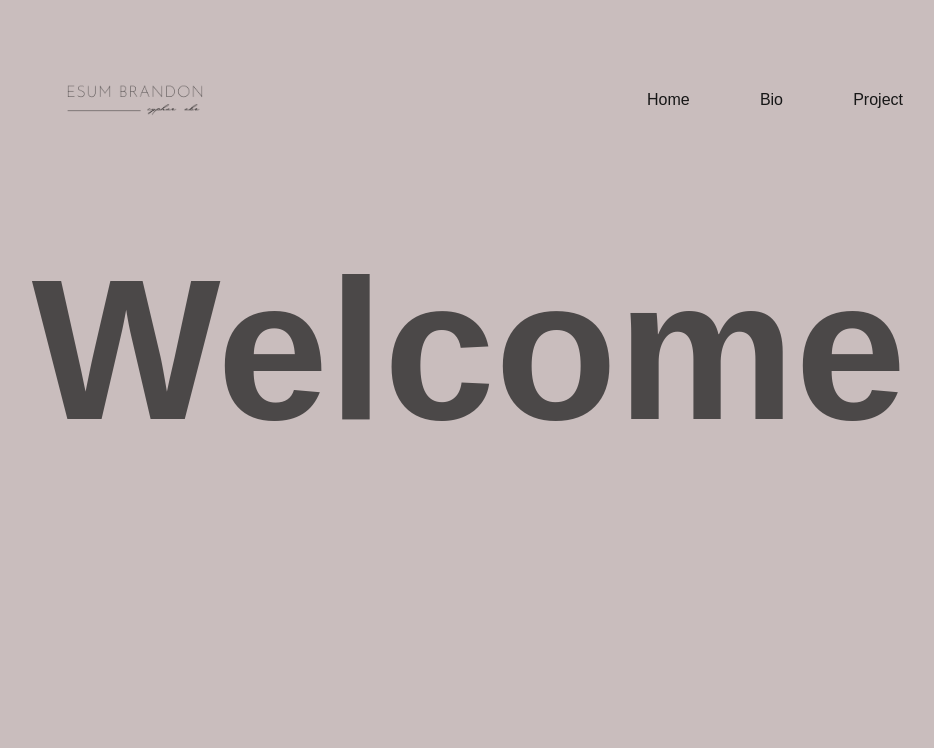
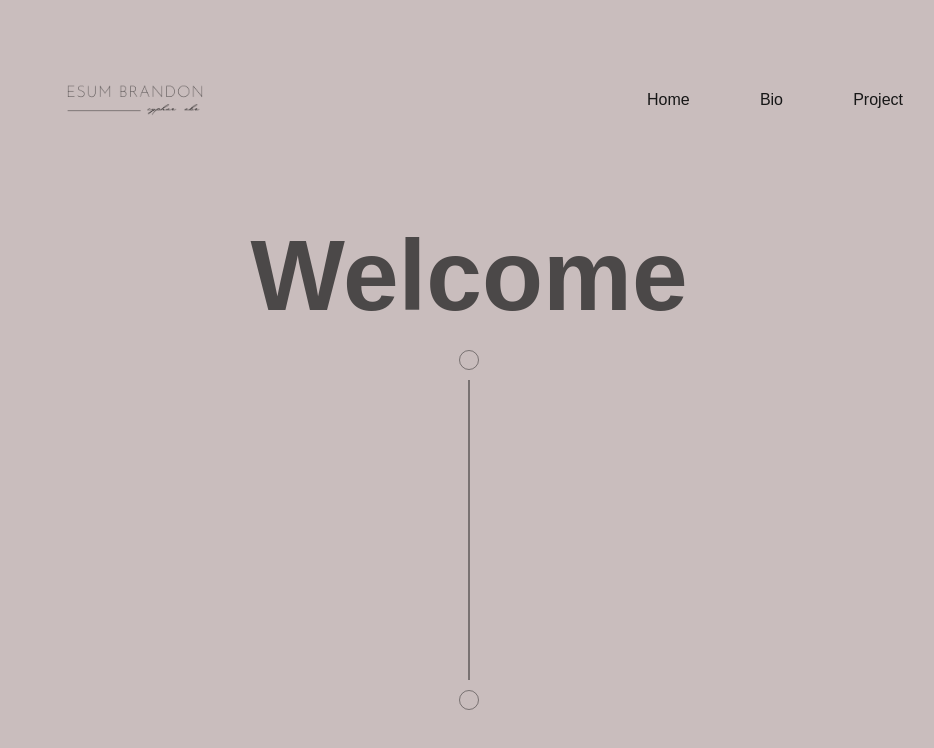
Before and after one commit to spyze002/portfolio-2.0, a Next.js app: page /component/home in a window 1280 px wide. Shown: the top 748 px of the page, without its empty margins (171-1105 px from the left). Built offline with nearby package versions, Linux system fonts and the light colour scheme.

Commit message:
updates on site

```diff
--- a/src/app/component/home/homeStylle.module.css
+++ b/src/app/component/home/homeStylle.module.css
@@ -1,6 +1,6 @@
 .text{
     text-align: center;
-    font-size: 200px;
+    font-size: 100px;
     opacity: 0;
     transition: opacity 2s ease-in;
     font-weight: bold;
@@ -40,3 +40,26 @@
       transform: translateY(0);
     }
   }
+  .zero{
+    width: 20px;
+    height: 20px;
+    border: 1px solid black;
+    border-radius: 50%;
+    opacity: 0.4;
+  }
+
+  .line{
+    width: 2px;
+    height: 300px;
+    background-color: #000;
+    margin: 10px 0;
+    transition: width 0.5s ease;
+    transform: translate(90deg);
+    opacity: 0.4;
+
+  }
+  .lineZero{
+    display: flex;
+    flex-direction: column;
+    align-items: center;
+  }
--- a/src/app/component/home/information.tsx
+++ b/src/app/component/home/information.tsx
@@ -20,6 +20,7 @@ const Information = () => {
         }
        </div>
     </div>
+
    </div>
   )
 }
--- /dev/null
+++ b/src/app/component/home/lineZero.tsx
@@ -0,0 +1,13 @@
+import homeStyle from './homeStylle.module.css'
+
+const LineZero = () => {
+  return (
+    <div className={homeStyle.lineZero}>
+    <div className={homeStyle.zero}></div>
+    <div className={homeStyle.line}></div>
+    <div className={homeStyle.zero}></div>
+    </div>
+  )
+}
+
+export default LineZero
--- a/src/app/component/home/page.tsx
+++ b/src/app/component/home/page.tsx
@@ -1,8 +1,10 @@
 import Information from "./information"
+import LineZero from "./lineZero"
 const Home = () => {
   return (
     <div>
         <Information />
+        <LineZero />
     </div>
   )
 }
```
